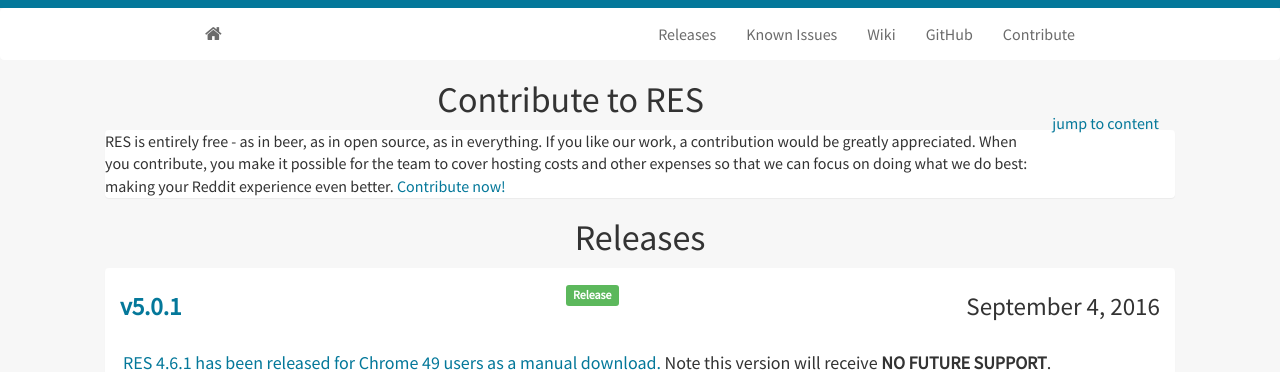
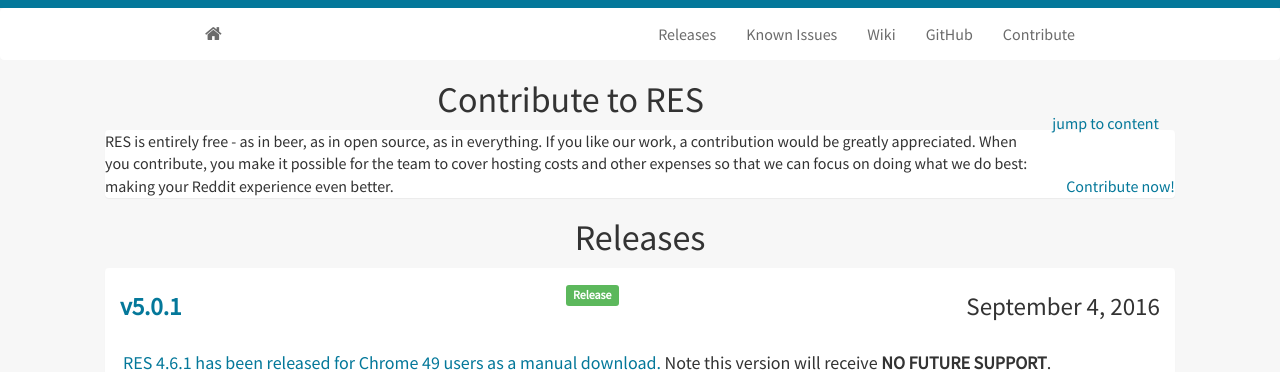
Before and after one commit to Reddit-Enhancement-Suite/Reddit-Enhancement-Suite.github.io, a Jekyll site: the page built from releases.html, in a window 1280 px wide. Shown: the top 372 px of the page. Built offline with Jekyll 4.4.1, drawn with Linux system fonts in a browser that asks for light colours; nearby versions of some CDN libraries.

Commit message:
float dat button

```diff
--- a/releases.html
+++ b/releases.html
@@ -9,7 +9,7 @@
 <div class="panel panel-default">
 RES is entirely free - as in beer, as in open source, as in everything. If you like our work, a contribution would be greatly appreciated.
 When you contribute, you make it possible for the team to cover hosting costs and other expenses so that we can focus on doing what we do best: making your Reddit experience even better.
-<a href="/contribute">Contribute now!</a>
+<a href="/contribute" class="button" style="float: right">Contribute now!</a>
 </div>
 
 <h1 id="releases">Releases</h1>
```
